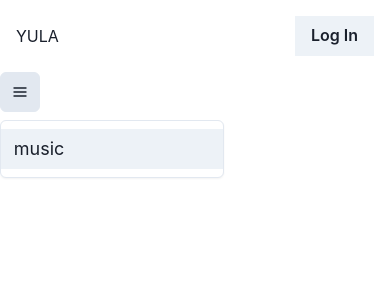
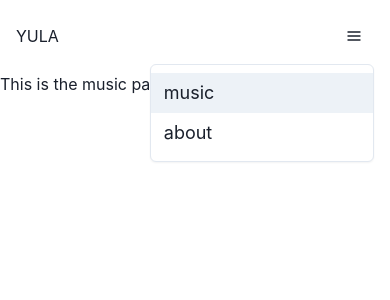
Before and after one commit to brendisurfs/Yula-Website-Frontend, a Next.js app: page /music in a window 390 px wide. Both pictures are taken after a click on the button "Menu Options". Shown: the top 300 px of the page. Built offline with nearby package versions, Linux system fonts and the light colour scheme.

Commit message:
updated mobile menu interaction, fixed import errors caused by Deno.

```diff
--- a/components/AdaptiveNavbar.tsx
+++ b/components/AdaptiveNavbar.tsx
@@ -1,16 +1,19 @@
-import { useMediaQuery } from "@chakra-ui/react";
+import { useState } from "react";
+
 //CUSTOM COMPONENTS
 //	|
 //	v
 import Header from "./Header";
-import SideMenu from "./SideMenu";
+import HeaderMobile from "./HeaderMobile";
 
 const AdaptiveNavbar = () => {
-  const [isMobile] = useMediaQuery("(display-mode: browser )");
   return (
     <>
       {/* standin: query screen, if screen is smaller than x size, return the SideMenu comp. if its larger than x, return Header. */}
-      {isMobile ? <SideMenu /> : <Header />}
+      {/* {isMobile ? <SideMenu /> : <Header />} */}
+      {/* THIS WHOLE THING NEEDS TO BE DONE WITH CSS */}
+      <HeaderMobile />
+      <Header />
     </>
   );
 };
--- a/components/Header.tsx
+++ b/components/Header.tsx
@@ -32,7 +32,7 @@ const Header = () => {
       ></meta>
 
       {/* HEADER DISPLAY STARTS HERE */}
-      <div>
+      <div className="desktop-menu">
         <Heading
           color="dark"
           p={4}
@@ -60,7 +60,7 @@ const Header = () => {
                 Log In
               </Button>
               {/* DAY NIGHT BUTTON */}
-              <DayNightButton toggle={toggleColorMode} />
+              {/* <DayNightButton toggle={toggleColorMode} /> */}
             </div>
           </Flex>
 
--- a/components/HeaderMobile.tsx
+++ b/components/HeaderMobile.tsx
@@ -19,7 +19,7 @@ const HeaderMobile = () => {
         alignItems="center"
         textAlign="center"
         textTransform="uppercase"
-        gridTemplateColumns="repeat(5, 1fr)"
+        gridTemplateColumns="repeat(2, 1fr)"
         className="left"
         left={0}
       >
--- a/components/SideMenu.tsx
+++ b/components/SideMenu.tsx
@@ -2,19 +2,14 @@ import { HamburgerIcon } from "@chakra-ui/icons";
 import {
   ChakraProvider,
   useDisclosure,
-  Button,
-  Flex,
-  Heading,
-  UseDisclosureProps,
-  Box,
-  Grid,
-  GridItem,
   useColorMode,
   Menu,
   MenuButton,
   IconButton,
   MenuList,
   MenuItem,
+  Flex,
+  Grid,
 } from "@chakra-ui/react";
 import Link from "next/link";
 import PageLink from "./PageLink";
@@ -23,48 +18,33 @@ const SideMenu = () => {
   const { toggleColorMode } = useColorMode();
 
   return (
+    <div className="mobile-menu">
       <ChakraProvider>
         <meta name="website" content="yula.com"></meta>
         <meta
           name="description"
           content="Website for electronic musician Yula."
         ></meta>
-
         {/* HEADER DISPLAY STARTS HERE */}
-
-      <Flex m={4} justifyContent="space-between">
-        <Grid
-          alignItems="center"
-          textAlign="center"
-          textTransform="uppercase"
-          gridTemplateColumns="repeat(5, 1fr)"
-          className="left"
-          left={0}
-        >
-          <Link href="/">Yula</Link>
-        </Grid>
-        <div className="right">
-          <Button onClick={onOpen} rounded={0}>
-            Log In
-          </Button>
-          {/* DAY NIGHT BUTTON */}
-        </div>
-      </Flex>
-
         <Menu>
           <MenuButton
+            rounded={0}
             as={IconButton}
             aria-label="Menu Options"
             icon={<HamburgerIcon />}
-          variant="outline"
+            variant="normal"
           />
           <MenuList>
             <MenuItem>
               <PageLink pageRoute="/music" text="music" />
             </MenuItem>
+            <MenuItem>
+              <PageLink pageRoute="/about" text="about" />
+            </MenuItem>
           </MenuList>
         </Menu>
       </ChakraProvider>
+    </div>
   );
 };
 
--- a/next.config.js
+++ b/next.config.js
@@ -1,4 +1,4 @@
 /** @type {import('next').NextConfig} */
 module.exports = {
   reactStrictMode: true,
-}
+};
--- a/pages/_app.tsx
+++ b/pages/_app.tsx
@@ -1,3 +1,4 @@
+import "../styles/globals.css";
 import type { AppProps } from "next/app";
 import { ChakraProvider } from "@chakra-ui/react";
 
--- a/pages/about.tsx
+++ b/pages/about.tsx
@@ -4,6 +4,7 @@ const AboutPage = () => {
   return (
     <div>
       <_Layout></_Layout>
+      <div className="aboutPage">this is the about</div>
     </div>
   );
 };
--- a/pages/index.tsx
+++ b/pages/index.tsx
@@ -14,11 +14,12 @@ import {
 import LoginCard from "../components/LoginCard";
 import Header from "../components/Header";
 import DayNightButton from "../components/DayNightButton";
+import AdaptiveNavbar from "../components/AdaptiveNavbar";
 
 const Home: NextPage = () => {
   return (
     <ChakraProvider>
-      <Header />
+      <AdaptiveNavbar />
     </ChakraProvider>
   );
 };
--- a/pages/music.tsx
+++ b/pages/music.tsx
@@ -4,6 +4,7 @@ const MusicPage = () => {
   return (
     <div>
       <_Layout></_Layout>
+      <p>This is the music page</p>
     </div>
   );
 };
--- a/styles/Home.module.css
+++ b/styles/Home.module.css
@@ -4,3 +4,9 @@
     flex-direction: column;
   }
 }
+
+@media screen and (max-width: 720px) {
+  .mobile-menu {
+    display: none;
+  }
+}
--- a/styles/globals.css
+++ b/styles/globals.css
@@ -14,3 +14,14 @@ a {
 * {
   box-sizing: border-box;
 }
+
+@media screen and (min-width: 680px) {
+  .mobile-menu {
+    display: none;
+  }
+}
+@media screen and (max-width: 680px) {
+  .desktop-menu {
+    display: none;
+  }
+}
```
Also changed, not shown: tsconfig.json (+16 -4 lines). Lines whose indentation alone changed are shown as unchanged.
